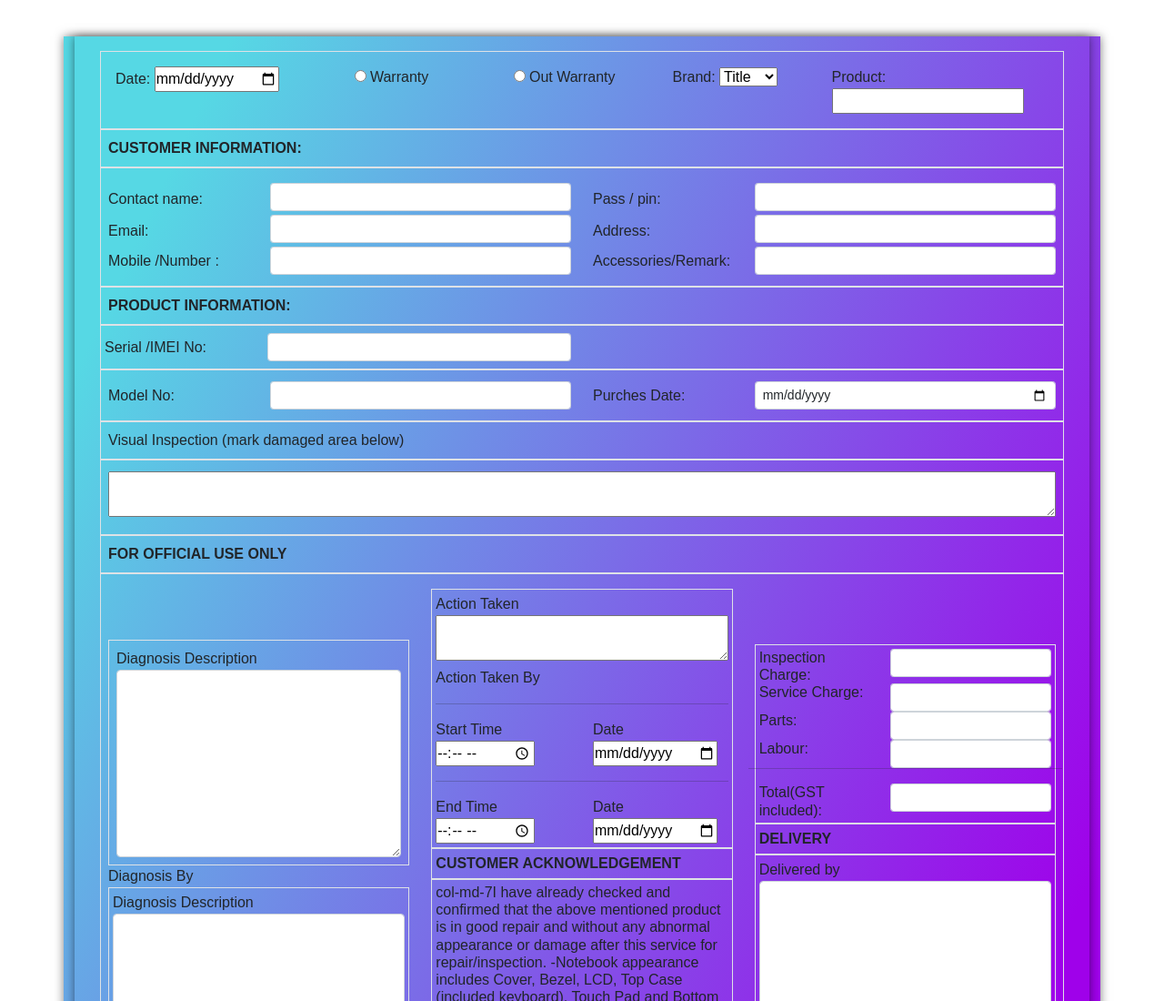
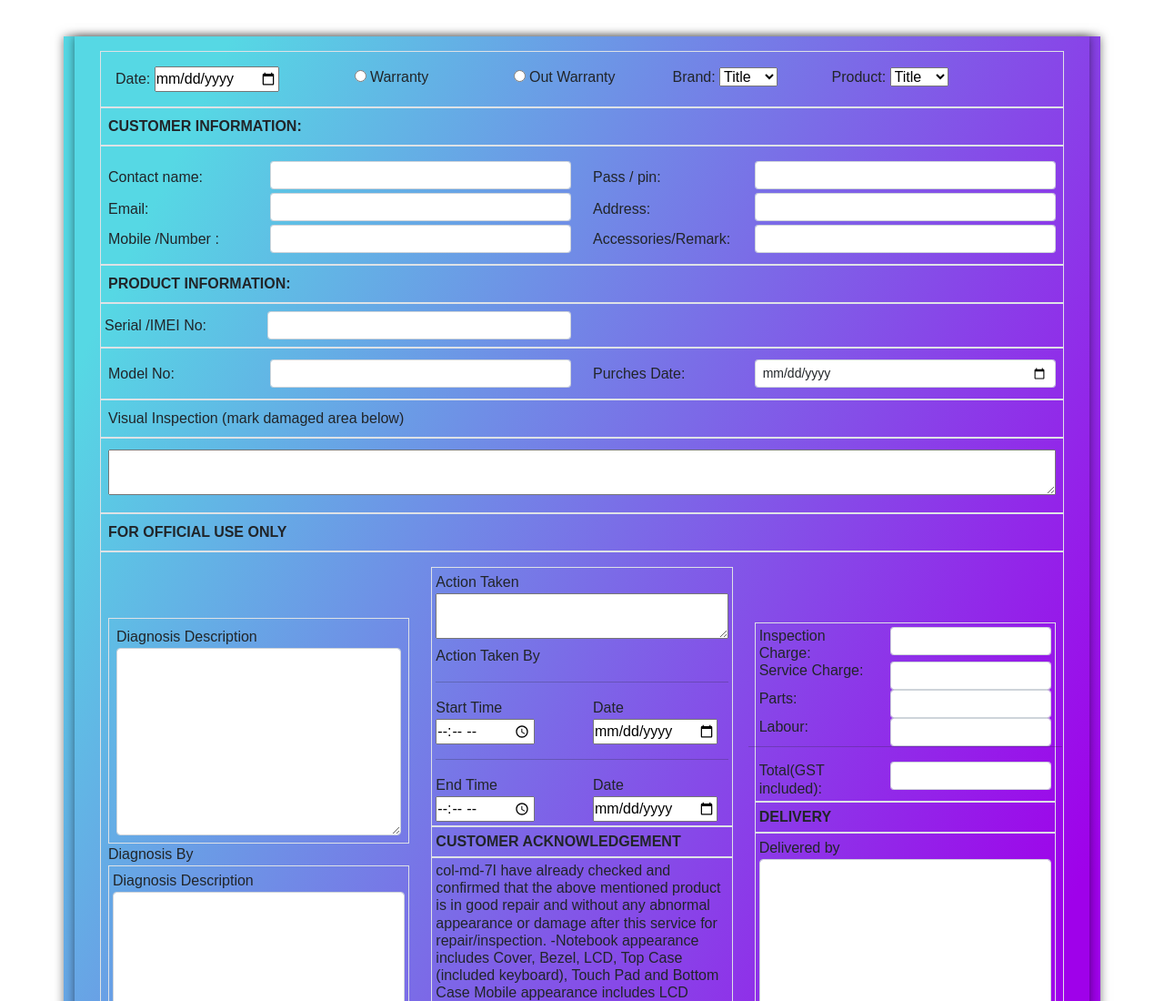
Before and after one commit to sireeshakurmeti/AparnaWebpage, a plain HTML site: page index.html in a window 1280 px wide. Shown: the top 1100 px of the page at 91% size. Drawn offline with nearby package versions, Linux system fonts and the light colour scheme.

Commit message:
added product dropdown in index

```diff
--- a/index.html
+++ b/index.html
@@ -47,10 +47,16 @@
                                     </select>
                                 </div>
                                 </div>
-                                <div class="col-3">
+                                <div class="col-2">
                                     <div class="">
                                         <label for="fname">Product:</label>
-                                        <input type="text">
+                                        <select class="select">
+                                            <option value="1">Title</option>
+                                            <option value="2">Two</option>
+                                            <option value="3">Three</option>
+                                            <option value="4">Four</option>
+                                            </select>
+
                                     </div>
                                 </div>
                             </div>
```
